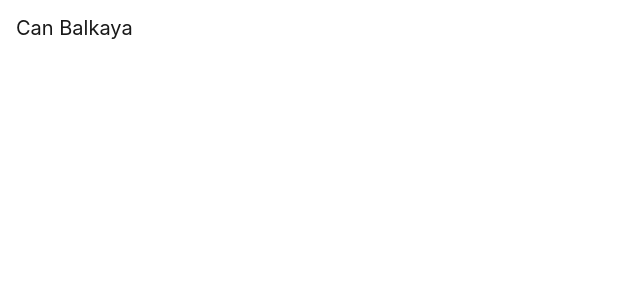
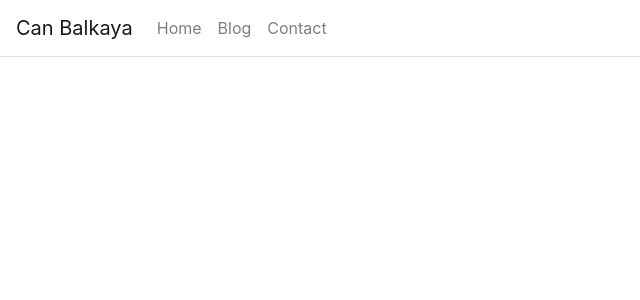
Before and after one commit to canbalkaya/canbalkaya.com, a React (Create React App) app in the folder my-website/: page / in a window 1280 px wide. Shown: the top 300 px of the page, without its empty margins (0-640 px from the left). Built offline with nearby package versions, Linux system fonts and the light colour scheme; the HTML template or start-up script is replaced by a standard one.

Commit message:
Navbar is developed.

```diff
--- a/my-website/src/App.js
+++ b/my-website/src/App.js
@@ -1,9 +1,10 @@
 import React from "react";
-import { BrowserRouter as Router, /* Route, Link */ } from "react-router-dom";
+import { BrowserRouter as Router, Route, Link } from "react-router-dom";
 import Container from "react-bootstrap/Container";
 import Navbar from "react-bootstrap/Navbar";
+import NavbarBrand from "react-bootstrap/esm/NavbarBrand";
+import Nav from "react-bootstrap/esm/Nav";
 import './App.css';
-import NavbarBrand from "react-bootstrap/esm/NavbarBrand";
 
 class App extends React.Component {
   constructor(props) {
@@ -37,8 +38,16 @@ class App extends React.Component {
     return(
       <Router>
         <Container className = "p-0" fluid = { true }>
-          <Navbar>
+          <Navbar className = "border-bottom">
             <Navbar.Brand>Can Balkaya</Navbar.Brand>
+            <Navbar.Toggle aria-controls = "navbar-toggle"/>
+            <Navbar.Collapse id = "navbar-toggle">
+              <Nav>
+                <Link className = "nav-link" to = "/">Home</Link>
+                <Link className = "nav-link" to = "/blog">Blog</Link>
+                <Link className = "nav-link" to = "/contact">Contact</Link>
+              </Nav>
+            </Navbar.Collapse>
           </Navbar>
         </Container>
       </Router>
```
